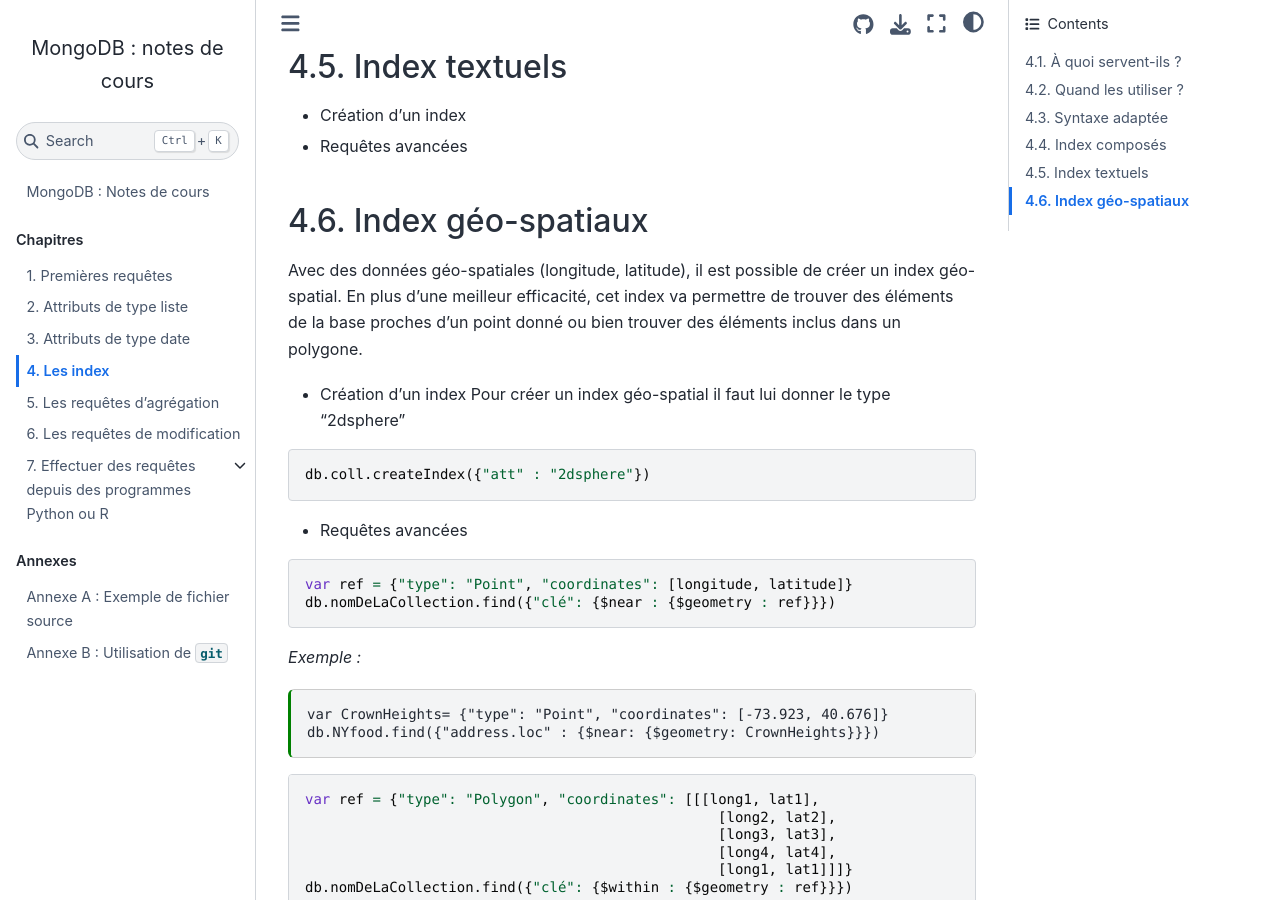
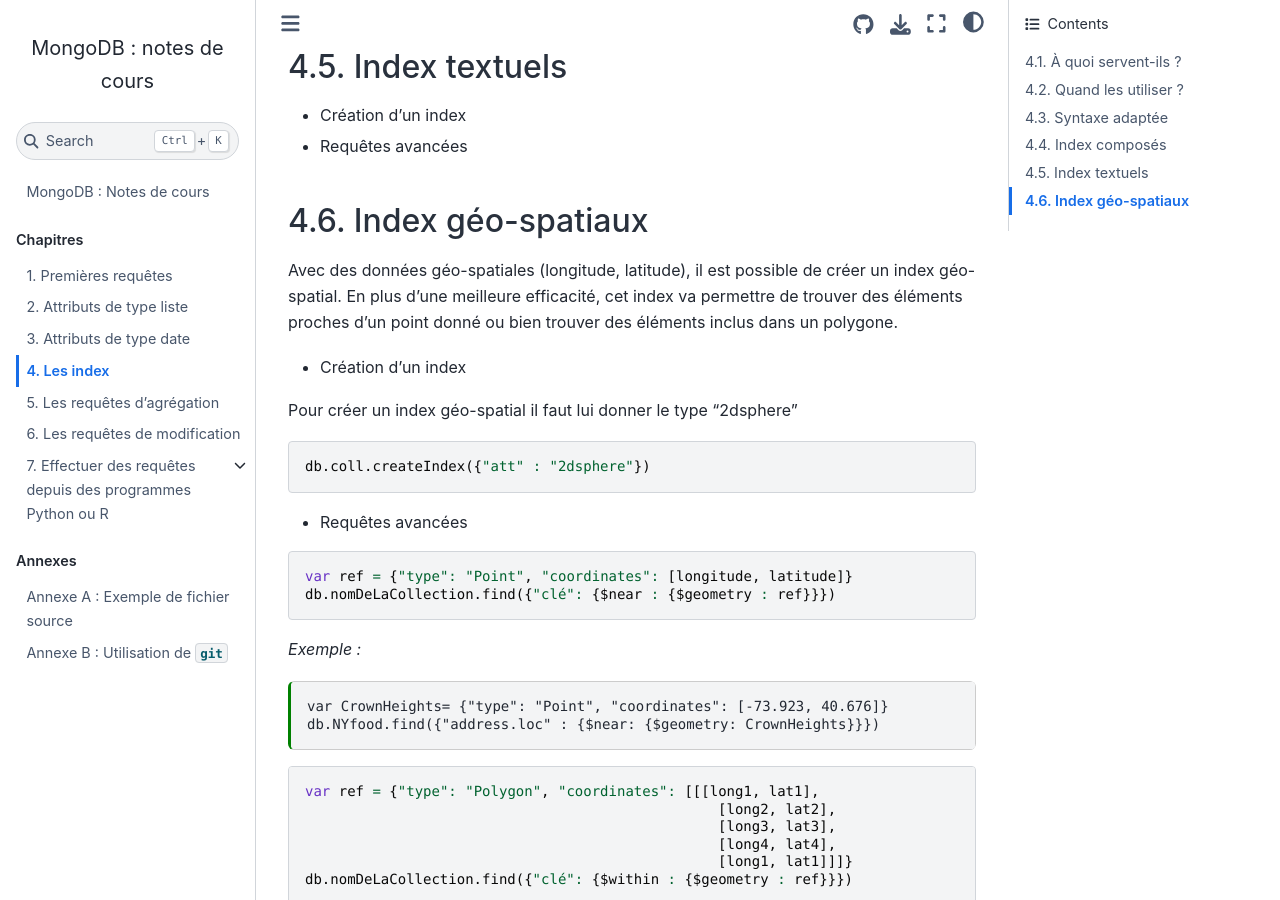
Before and after one commit to rtavenar/mongo_book, a Jupyter Book: the page built from content/04_index.md, in a window 1280 px wide and 900 px high, scrolled down 2709 px. Built offline with Jupyter Book 1.0.4 settings and Sphinx 7.4.7 and the Sphinx Book theme 1.1.4, drawn with Linux system fonts in a browser that asks for light colours.

Commit message:
Update 04_index.md

````diff
--- a/content/04_index.md
+++ b/content/04_index.md
@@ -106,9 +106,10 @@
 ## Index géo-spatiaux
 
 Avec des données géo-spatiales (longitude, latitude), il est possible de créer un index géo-spatial.
-En plus d'une meilleur efficacité, cet index va permettre de trouver des éléments de la base proches d'un point donné ou bien trouver des éléments inclus dans un polygone.
+En plus d'une meilleure efficacité, cet index va permettre de trouver des éléments proches d'un point donné ou bien trouver des éléments inclus dans un polygone.
 
 * Création d'un index
+
 Pour créer un index géo-spatial il faut lui donner le type "2dsphere"
 ```javascript
 db.coll.createIndex({"att" : "2dsphere"})
````
